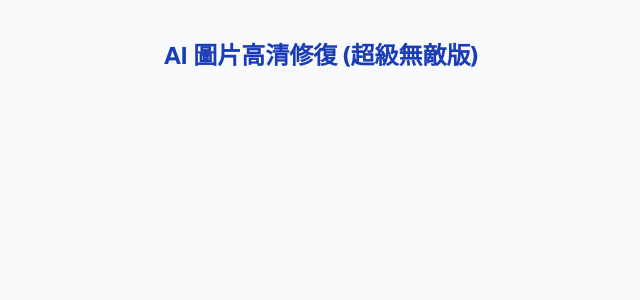
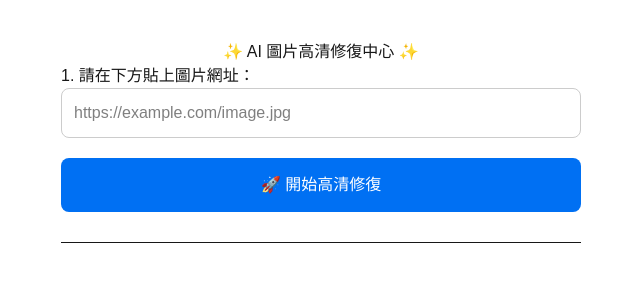
Before and after one commit to laiyijhe/my-ai-image-tool, a Next.js app: page / in a window 1280 px wide. Shown: the top 300 px of the page, without its empty margins (319-959 px from the left). Built offline with nearby package versions, Linux system fonts and the light colour scheme.

Commit message:
Auto Update 2026-03-24 02:46

```diff
--- a/app/page.tsx
+++ b/app/page.tsx
@@ -1,88 +1,74 @@
 "use client";
 
-import { useState, Suspense } from 'react';
-import { useSearchParams } from 'next/navigation';
+import { useState } from "react";
 
-function UpscaleContent() {
-  const searchParams = useSearchParams();
-  const imgUrl = searchParams.get('imgUrl');
-  const [upscaledUrl, setUpscaledUrl] = useState<string | null>(null);
-  const [loading, setLoading] = useState(false);
-  const [status, setStatus] = useState("");
+export default function UpscalePage() {
+  const [imageUrl, setImageUrl] = useState("");
+  const [status, setStatus] = useState("idle");
+  const [result, setResult] = useState<string | null>(null);
 
   const handleUpscale = async () => {
-    if (!imgUrl) return;
-    setLoading(true);
-    setStatus("正在啟動 AI 引擎...");
+    if (!imageUrl) return alert("請貼上圖片網址！");
+    setStatus("starting");
+    setResult(null);
 
     try {
-      // 1. 領取號碼牌 (呼叫我們自己的 API)
-      const res = await fetch('/api/upscale', {
-        method: 'POST',
-        headers: { 'Content-Type': 'application/json' },
-        body: JSON.stringify({ imageUrl: imgUrl }),
+      const response = await fetch("/api/upscale", {
+        method: "POST",
+        headers: { "Content-Type": "application/json" },
+        body: JSON.stringify({ url: imageUrl }),
       });
-      const prediction = await res.json();
-      if (prediction.error) throw new Error(prediction.error);
 
-      // 2. 開始排隊問進度
-      let isFinished = false;
-      while (!isFinished) {
-        await new Promise(resolve => setTimeout(resolve, 2000));
-        const checkRes = await fetch(`/api/upscale?id=${prediction.id}`);
-        const result = await checkRes.json();
-
-        if (result.status === "succeeded") {
-          setUpscaledUrl(result.output);
-          isFinished = true;
-          setStatus("✨ 高清修復完成！");
-        } else if (result.status === "failed") {
-          throw new Error("AI 運算失敗");
-        } else {
-          setStatus(`目前進度: ${result.status}...`);
-        }
+      const data = await response.json();
+      if (data.url) {
+        setResult(data.url);
+        setStatus("success");
+      } else {
+        setStatus("error");
       }
-    } catch (error: any) {
-      alert("錯誤: " + error.message);
-      setStatus("修復失敗");
-    } finally {
-      setLoading(false);
+    } catch (error) {
+      console.error(error);
+      setStatus("error");
     }
   };
 
   return (
-    <div className="flex flex-col items-center p-10 font-sans min-h-screen bg-gray-50">
-      <h1 className="text-2xl font-bold mb-8 text-blue-800">AI 圖片高清修復 (超級無敵版)</h1>
-      {imgUrl && (
-        <div className="flex flex-col items-center gap-8 w-full max-w-4xl">
-          <div className="grid grid-cols-1 md:grid-cols-2 gap-8 w-full">
-            <div className="text-center bg-white p-4 rounded-xl shadow">
-              <p className="mb-3 font-semibold text-gray-600">原始圖片</p>
-              <img src={imgUrl} alt="Original" className="w-full h-auto rounded-lg mx-auto" />
-            </div>
-            <div className="text-center bg-white p-4 rounded-xl shadow flex flex-col justify-center items-center min-h-[300px]">
-              <p className="mb-3 font-semibold text-gray-600">修復結果</p>
-              {upscaledUrl ? (
-                <img src={upscaledUrl} alt="Upscaled" className="w-full h-auto rounded-lg border-4 border-green-400" />
-              ) : (
-                <div className="text-gray-400">{loading ? "AI 正在努力中..." : "等待中"}</div>
-              )}
-            </div>
-          </div>
-          <button onClick={handleUpscale} disabled={loading} className={`px-10 py-3 rounded-full font-bold text-white text-lg ${loading ? 'bg-gray-400' : 'bg-blue-600 hover:bg-blue-700'}`}>
-            {loading ? "⚙️ 處理中..." : "🚀 開始高清修復"}
-          </button>
-          <p className="text-blue-500 font-bold">{status}</p>
+    <div style={{ padding: "40px", maxWidth: "600px", margin: "0 auto", fontFamily: "sans-serif" }}>
+      <h1 style={{ textAlign: "center" }}>✨ AI 圖片高清修復中心 ✨</h1>
+
+      <div style={{ marginBottom: "20px" }}>
+        <p>1. 請在下方貼上圖片網址：</p>
+        <input
+          type="text"
+          placeholder="https://example.com/image.jpg"
+          value={imageUrl}
+          onChange={(e) => setImageUrl(e.target.value)}
+          style={{ width: "100%", padding: "12px", borderRadius: "8px", border: "1px solid #ccc", color: "black" }}
+        />
+      </div>
+
+      <button
+        onClick={handleUpscale}
+        disabled={status === "starting"}
+        style={{
+          width: "100%", padding: "15px", backgroundColor: "#0070f3", color: "white",
+          border: "none", borderRadius: "8px", cursor: "pointer", fontSize: "16px"
+        }}
+      >
+        {status === "starting" ? "⏳ AI 正在拼命修復中..." : "🚀 開始高清修復"}
+      </button>
+
+      <hr style={{ margin: "30px 0" }} />
+
+      {status === "success" && result && (
+        <div style={{ textAlign: "center" }}>
+          <h3>🎉 修復完成！</h3>
+          <img src={result} alt="Result" style={{ width: "100%", borderRadius: "8px", boxShadow: "0 4px 12px rgba(0,0,0,0.1)" }} />
+          <p style={{ marginTop: "10px" }}>👆 長按圖片或點擊右鍵即可儲存</p>
         </div>
       )}
+
+      {status === "error" && <p style={{ color: "red", textAlign: "center" }}>❌ 哎呀，修復失敗了，請檢查網址或稍後再試。</p>}
     </div>
   );
 }
-
-export default function UpscalePage() {
-  return (
-    <Suspense fallback={<div>載入中...</div>}>
-      <UpscaleContent />
-    </Suspense>
-  );
-}
```
